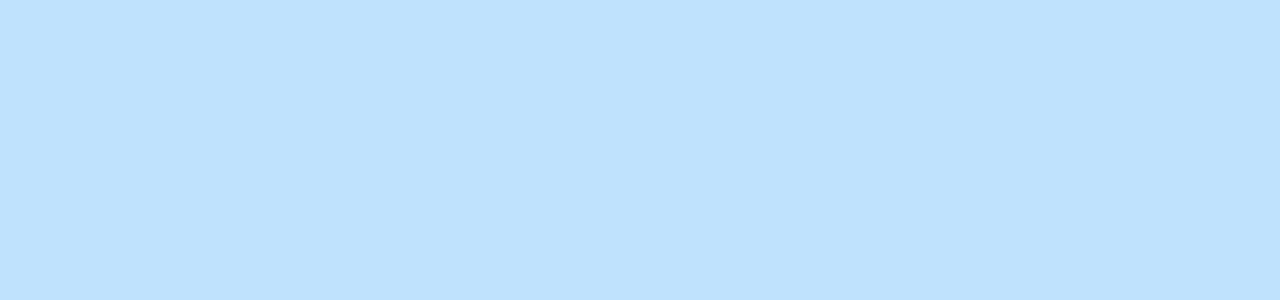
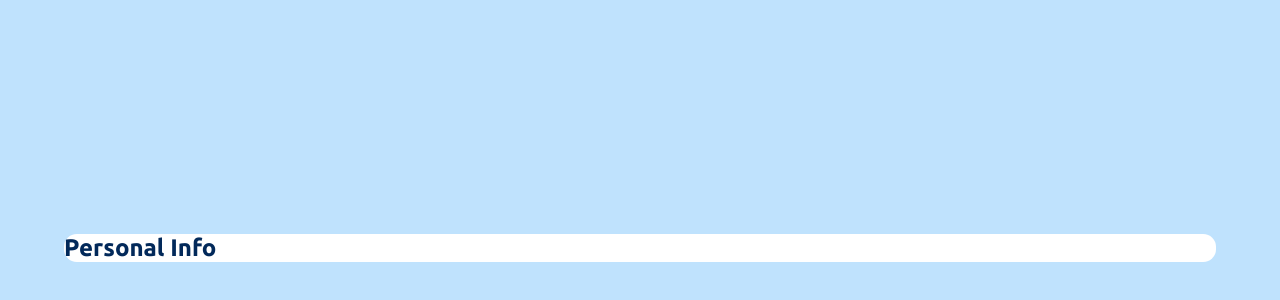
Before and after one commit to LucaJahnen/multi-step-form, a React (Vite) app: page / in a window 1280 px wide. Shown: the part 150-450 px from the top of the page. Built offline with nearby package versions, Linux system fonts and the light colour scheme.

Commit message:
updating react app

```diff
--- a/src/App.jsx
+++ b/src/App.jsx
@@ -1,4 +1,5 @@
 import Background from "./components/Background/Background"
+import FirstSlide from "./components/FirstSlide/FirstSlide"
 import { GlobalStyle } from "./GlobalStyles"
 
 function App() {
@@ -7,6 +8,7 @@ function App() {
     <>
       <GlobalStyle />
       <Background />
+      <FirstSlide />
     </>
   )
 }
--- a/src/components/Background/Background.elements.jsx
+++ b/src/components/Background/Background.elements.jsx
@@ -4,4 +4,8 @@ export const BackgroundWrapper = styled.div`
 background-color: hsl(206, 94%, 87%);
 width: 100%;
 height: 100vh;
+position: absolute;
+top: 0;
+left: 0;
+z-index: -1;
 `
--- /dev/null
+++ b/src/components/FirstSlide/FirstSlide.elements.jsx
@@ -0,0 +1,7 @@
+import styled from "styled-components";
+
+export const SlideWrapper = styled.section`
+background-color: white;
+border-radius: 0.8rem;
+margin: 30% 5% 0 5%;
+`
--- /dev/null
+++ b/src/components/FirstSlide/FirstSlide.jsx
@@ -0,0 +1,12 @@
+import { SlideWrapper } from "./FirstSlide.elements"
+import Heading from "../components/Heading/Heading"
+
+const FirstSlide = () => {
+  return (
+    <SlideWrapper>
+        <Heading text="Personal Info" />
+    </SlideWrapper>
+  )
+}
+
+export default FirstSlide
--- /dev/null
+++ b/src/components/components/Heading/Heading.elements.jsx
@@ -0,0 +1,5 @@
+import styled from "styled-components";
+
+export const HeadingElement = styled.h1`
+color: hsl(213, 96%, 18%);
+`
--- /dev/null
+++ b/src/components/components/Heading/Heading.jsx
@@ -0,0 +1,9 @@
+import { HeadingElement } from "./Heading.elements"
+
+const Heading = ({text}) => {
+  return (
+    <HeadingElement>{text}</HeadingElement>
+  )
+}
+
+export default Heading
```
Also changed, not shown: src/components/components/Button/Button.elements.jsx (added), src/components/components/Button/Button.jsx (added), src/components/components/Paragraph/Paragraph.elements.jsx (added), src/components/components/Paragraph/Paragraph.jsx (added).
